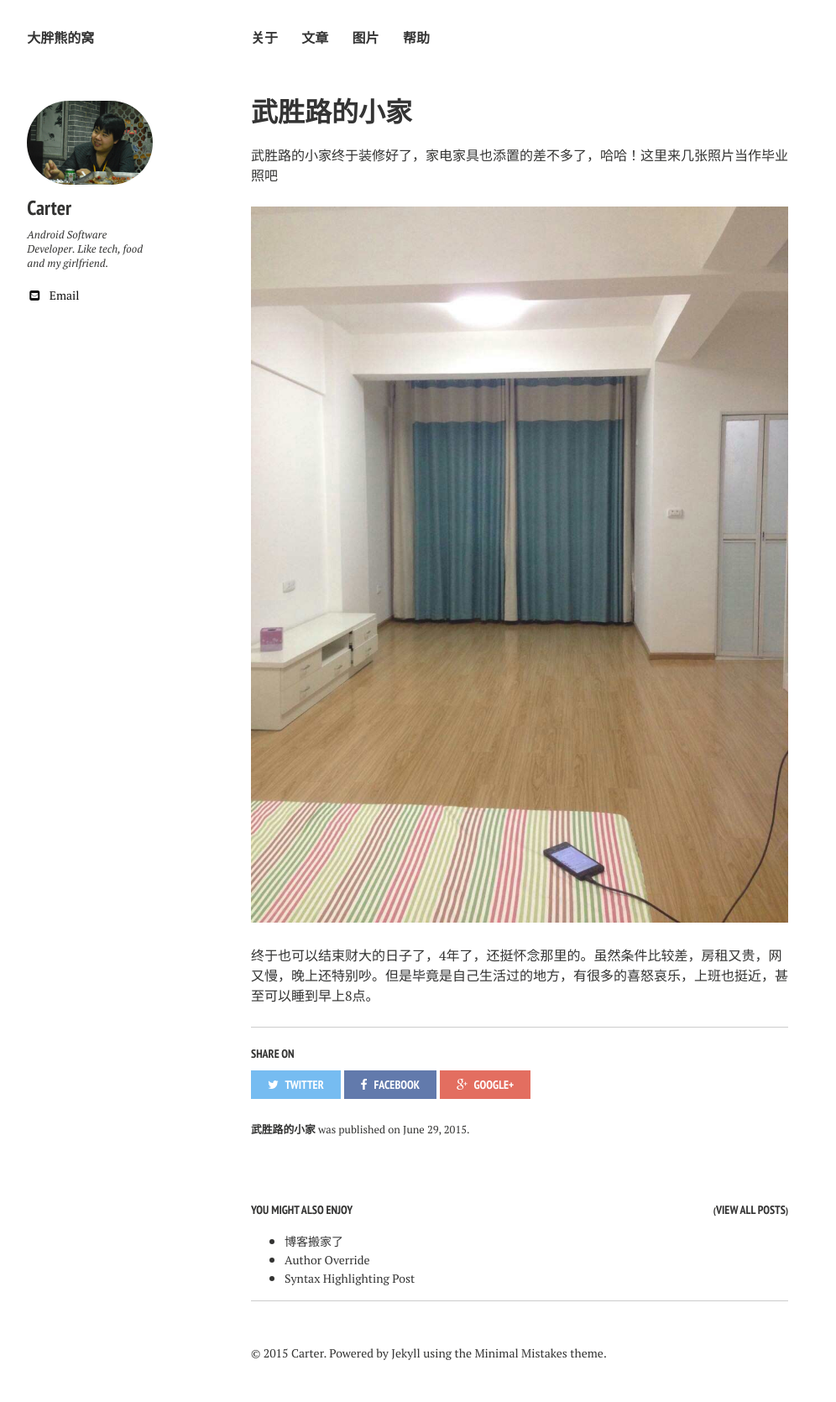
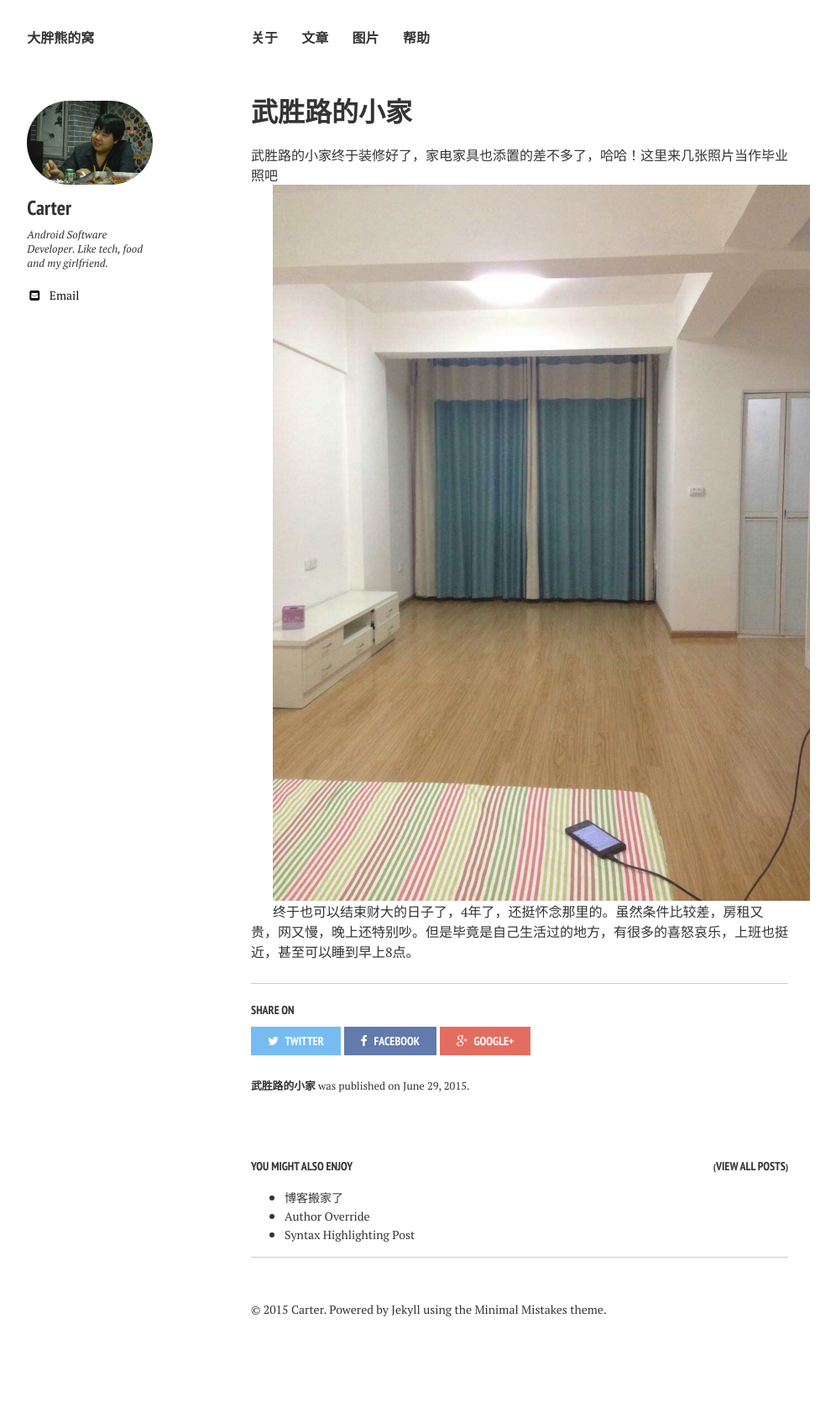
Before and after one commit to tongtong68/tongtong68.github.io, a Jekyll site: the page built from _posts/2015-06-29-wushenglu.markdown, in a window 1280 px wide. Shown: the whole page at 84% size, without its empty margins (21-1017 px from the left). Built offline with Jekyll 4.4.1, drawn with Linux system fonts in a browser that asks for light colours; nearby versions of some CDN libraries; after the commit the page ends 1618 px from its top, so only the background shows below that.

Commit message:
update the post.

```diff
--- a/_posts/2015-06-29-wushenglu.markdown
+++ b/_posts/2015-06-29-wushenglu.markdown
@@ -11,8 +11,8 @@
 ---
 
 武胜路的小家终于装修好了，家电家具也添置的差不多了，哈哈！这里来几张照片当作毕业照吧
-<div style="text-align:center" markdown="1">
+
 ![Alt text](/images/wushenglu/wsl_dining.jpg)
-</div>
+
 
 终于也可以结束财大的日子了，4年了，还挺怀念那里的。虽然条件比较差，房租又贵，网又慢，晚上还特别吵。但是毕竟是自己生活过的地方，有很多的喜怒哀乐，上班也挺近，甚至可以睡到早上8点。
```
